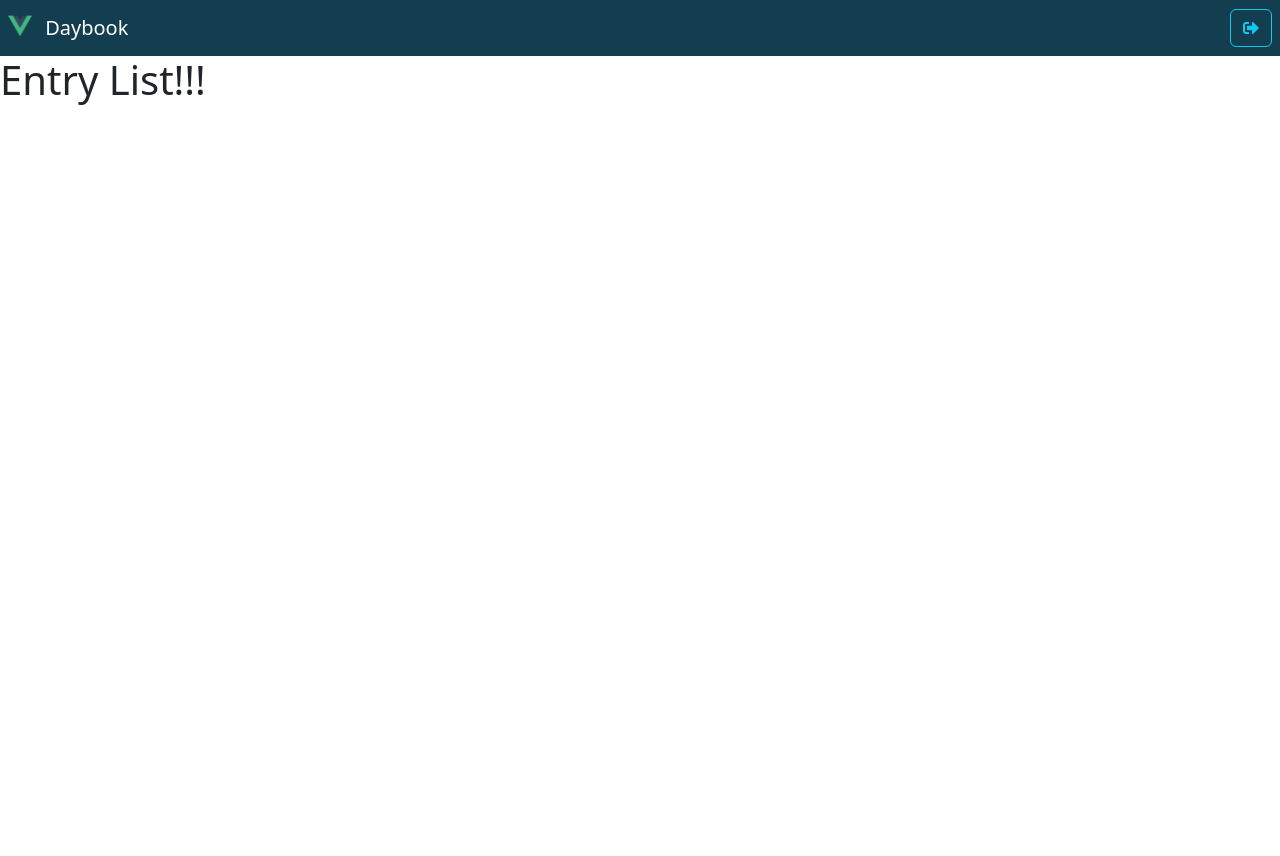
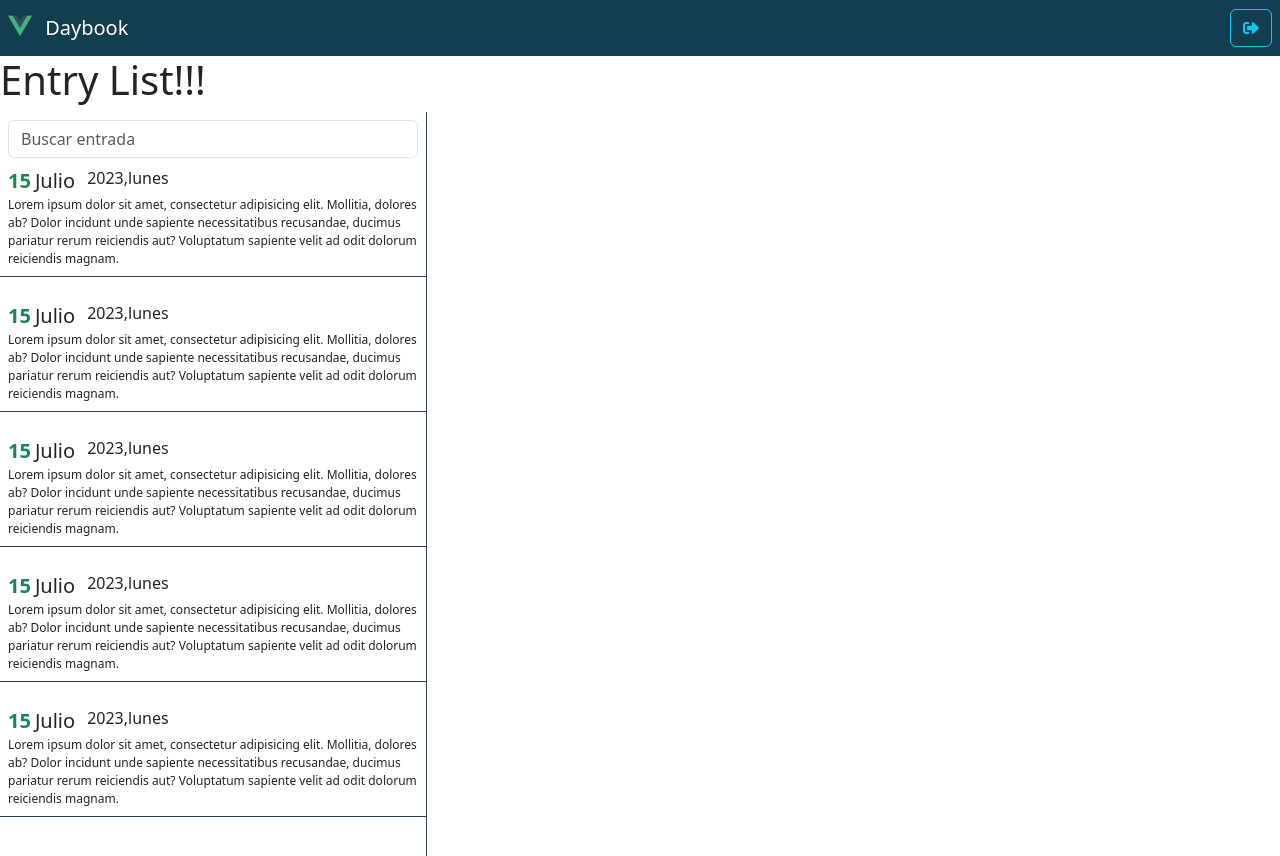
Before and after one commit to SabinoHdz/journal-app, a Vue app: page /#/daybook in a window 1280 px wide. Before the commit the page ends 800 px from the top, so only its background shows below. Built offline with nearby package versions, Linux system fonts and the light colour scheme.

Commit message:
componentes entryList y entryView

```diff
--- a/src/modules/daybook/components/EntryList.vue
+++ b/src/modules/daybook/components/EntryList.vue
@@ -1,9 +1,31 @@
 <template>
   <h1>Entry List!!!</h1>
+  <div class="entry-list-container">
+    <div class="px-2 pt-2">
+        <input type="text" name="search_entry" id="search_entry" class="form-control" placeholder="Buscar entrada">
+    </div>
+    <div class="entry-scrollarea">
+        <EntryView v-for="item in 100" :key="item"/>
+
+    </div>
+  </div>
 </template>
 
 <script>
+import { defineAsyncComponent } from "vue";
 export default {
+  components: { EntryView:defineAsyncComponent(()=>import('./EntryView.vue')) },
 
 }
 </script>
+
+<style lang="scss" scoped>
+.entry-list-container{
+    border-right:1px solid #2c3e50;
+    height:calc(100vh - 56px);
+}
+.entry-scrollarea{
+    height: calc(100vh - 120px);
+    overflow: scroll;
+}
+</style>
--- /dev/null
+++ b/src/modules/daybook/components/EntryView.vue
@@ -0,0 +1,32 @@
+<template>
+  <div class="entry-container mb-3 pointer p-2">
+    <div class="entry-title d-flex">
+        <span class="text-success fs-5 fw-bold">15</span>
+        <span class="mx-1 fs-5">Julio</span>
+        <span class="mx-2 fw-light">2023,lunes</span>
+    </div>
+    <div class="entry-description">
+        Lorem ipsum dolor sit amet, consectetur adipisicing elit. Mollitia, dolores ab? Dolor incidunt unde sapiente necessitatibus recusandae, ducimus pariatur rerum reiciendis aut? Voluptatum sapiente velit ad odit dolorum reiciendis magnam.
+    </div>
+  </div>
+</template>
+
+<script>
+export default {
+
+}
+</script>
+
+<style lang="scss" scoped>
+.entry-container{
+    border-bottom: 1px solid #2c3e50;
+    transition: 0.2s all ease-in;
+    &:hover{
+        background-color: lighten($color: grey, $amount: 45);
+    }
+    .entry-description{
+        font-size: 12px;
+    }
+}
+
+</style>
--- a/src/styles/styles.scss
+++ b/src/styles/styles.scss
@@ -10,4 +10,8 @@ $theme-colors: (
 );
 
 @import
-'node_modules/bootstrap/scss/bootstrap.scss'
+'node_modules/bootstrap/scss/bootstrap.scss';
+
+.pointer{
+  cursor: pointer;
+}
```
